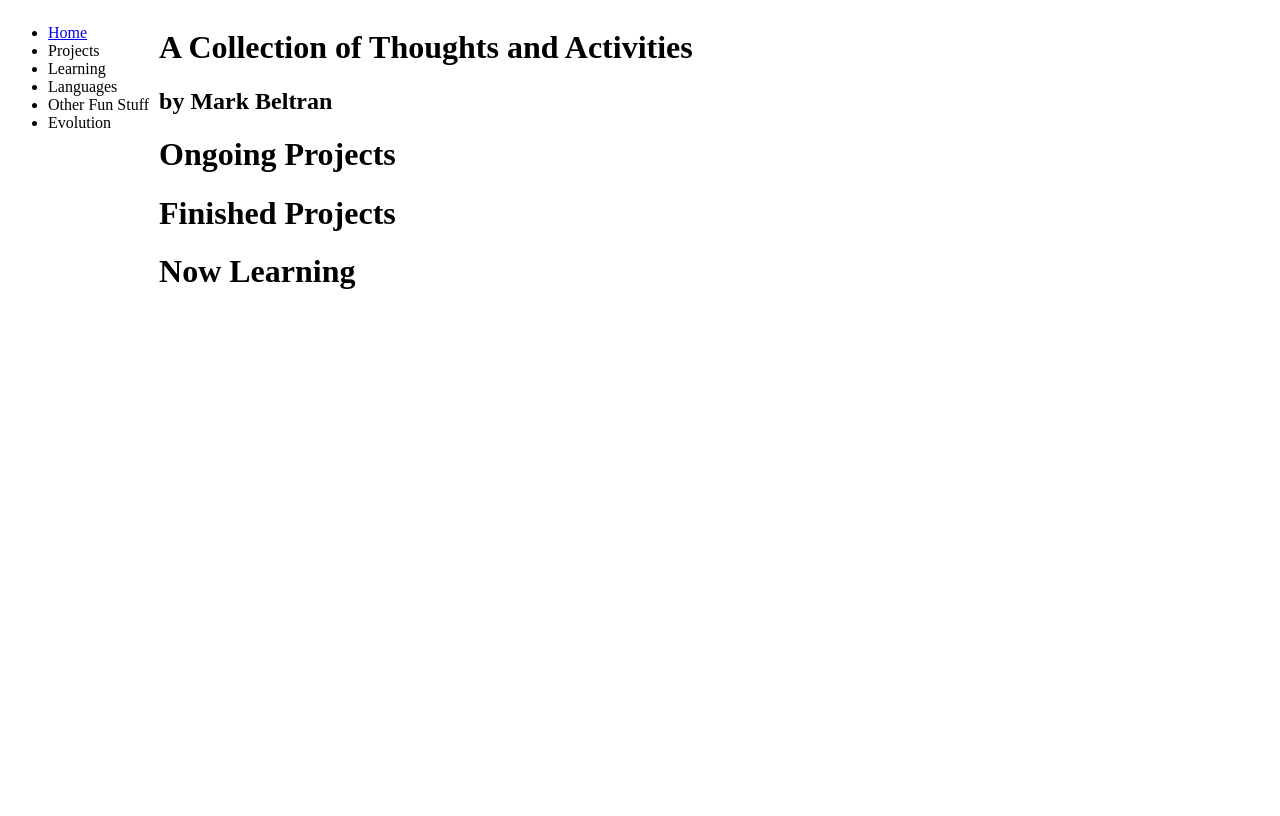
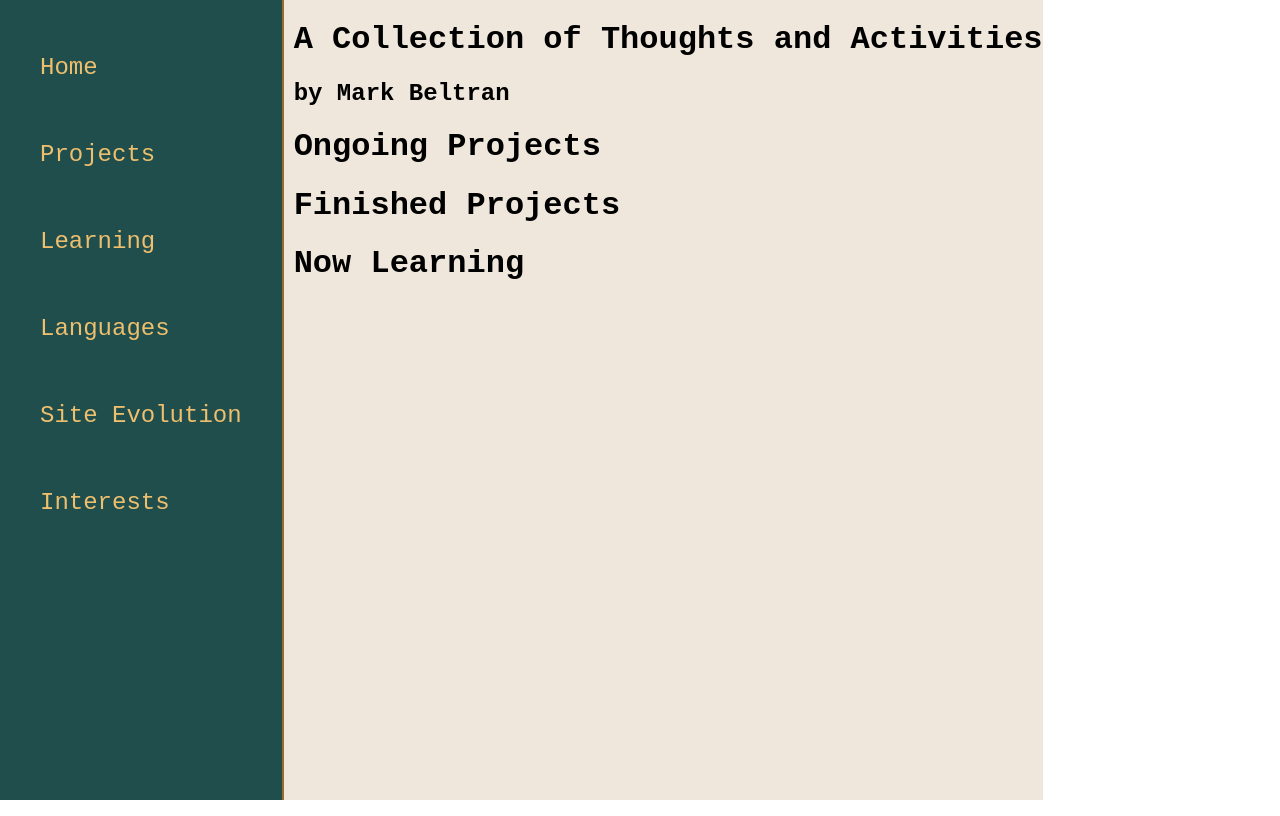
Before and after one commit to skibidibidop/progress, a plain HTML site: page index.html in a window 1280 px wide. Drawn offline with Linux system fonts and the light colour scheme.

Commit message:
Modify navbar style

```diff
--- a/index.html
+++ b/index.html
@@ -8,13 +8,13 @@
 
         <body>
             <div class="navbar"> <!-- NAVIGATION BAR -->
-                <ul>
+                <ul class="navlist">
                     <li><a href="./index.html">Home</a></li>
                     <li><a>Projects</a></li>
                     <li><a>Learning</a></li>
                     <li><a>Languages</a></li>
-                    <li><a>Other Fun Stuff</a></li>
-                    <li><a>Evolution</a></li>
+                    <li><a>Site Evolution</a></li>
+                    <li><a>Interests</a></li>
                 </ul>
             </div>
 
--- a/style.css
+++ b/style.css
@@ -1,9 +1,41 @@
+* {
+    font-family: 'Courier New', Courier, monospace;
+}
+
+a {
+    text-decoration: none;
+}
+
+a:link, a:visited {
+    color:#eebf6d;
+}
+
 body {
     display: flex;
     flex: 1;
     min-height: 100vh;
+    padding: 0;
+    margin: 0;
 }
 
 .main {
     padding-left: 10px;
+    background-color: #efe7dc;
 }
+
+.navbar {
+    color: #eebf6d;
+    font-size: 24px;
+    background-color: #1f4e4d;
+    border-right: 2px solid #9b6b2d;
+}
+
+.navlist {
+    list-style: none;
+    padding-right: 10px;
+    padding-left: 10px;
+}
+
+.navlist li {
+    padding: 30px;
+}
```
